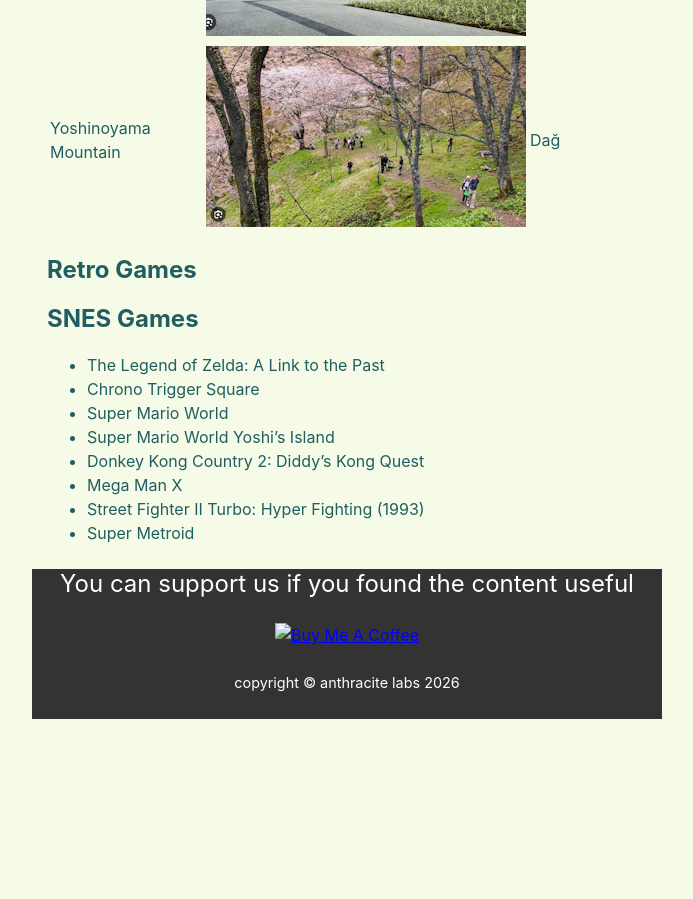
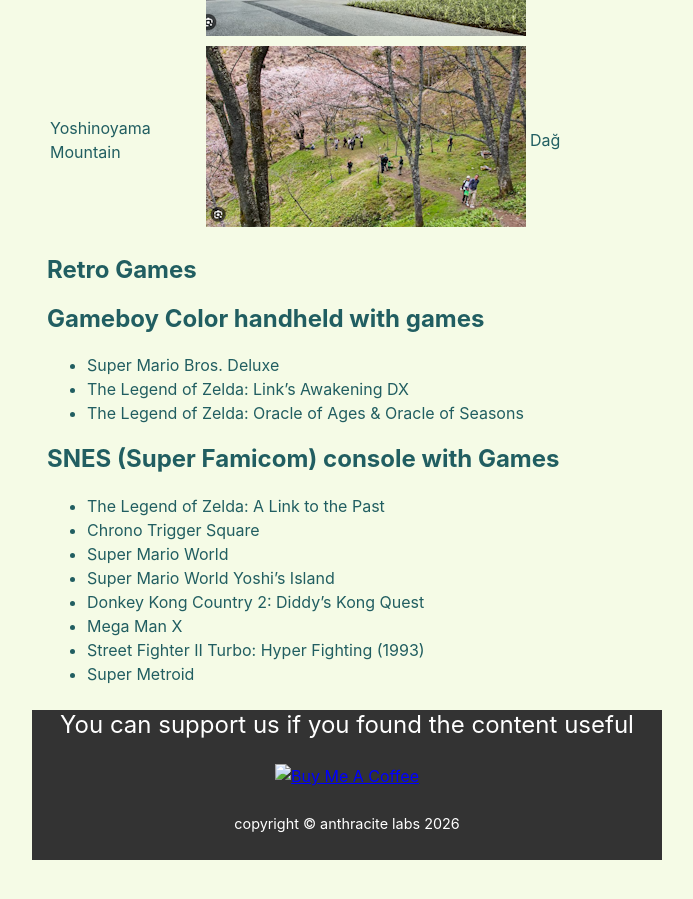
Before and after one commit to anthracitelabs/anthracitelabs.github.io, a Jekyll site: the page built from japan.md, in a window 1280 px wide and 900 px high, scrolled down 9084 px. Shown: the whole window, without its empty margins (293-986 px from the left). Built offline with Jekyll 4.4.1, drawn with Linux system fonts in a browser that asks for light colours; our own code applies the rules of GitHub Pages for plain Markdown files; the repository's description, which GitHub fills in, is left out; before the commit the page ends 9843 px from its top, so only the background shows below that.

Commit message:
Update japan.md

```diff
--- a/japan.md
+++ b/japan.md
@@ -85,7 +85,14 @@
 
 ## Retro Games
 
-SNES Games
+Gameboy Color handheld with games
+----------------
+
+* Super Mario Bros. Deluxe
+* The Legend of Zelda: Link's Awakening DX
+* The Legend of Zelda: Oracle of Ages & Oracle of Seasons
+
+SNES (Super Famicom) console with Games
 -------------
 
 * The Legend of Zelda: A Link to the Past
```
